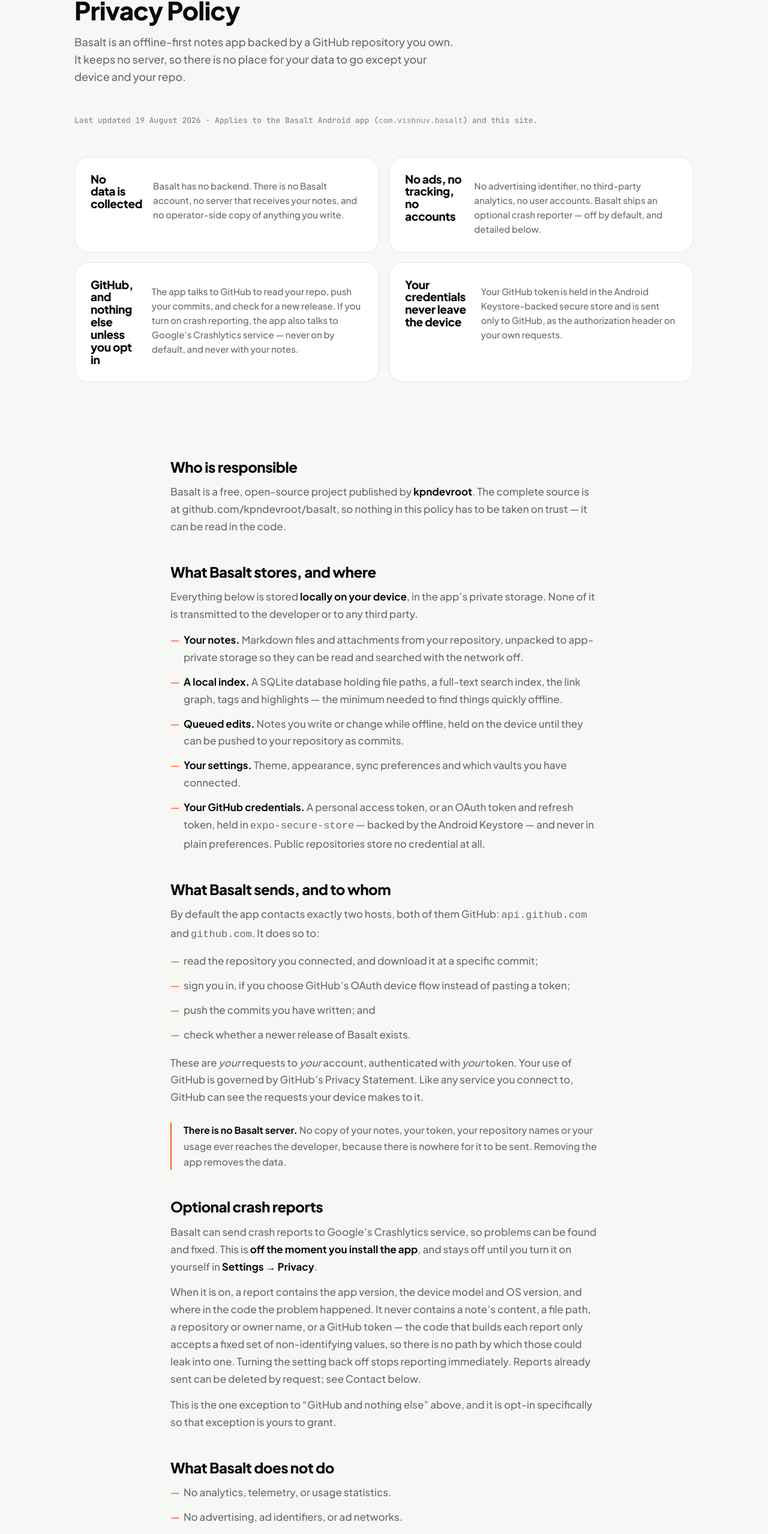
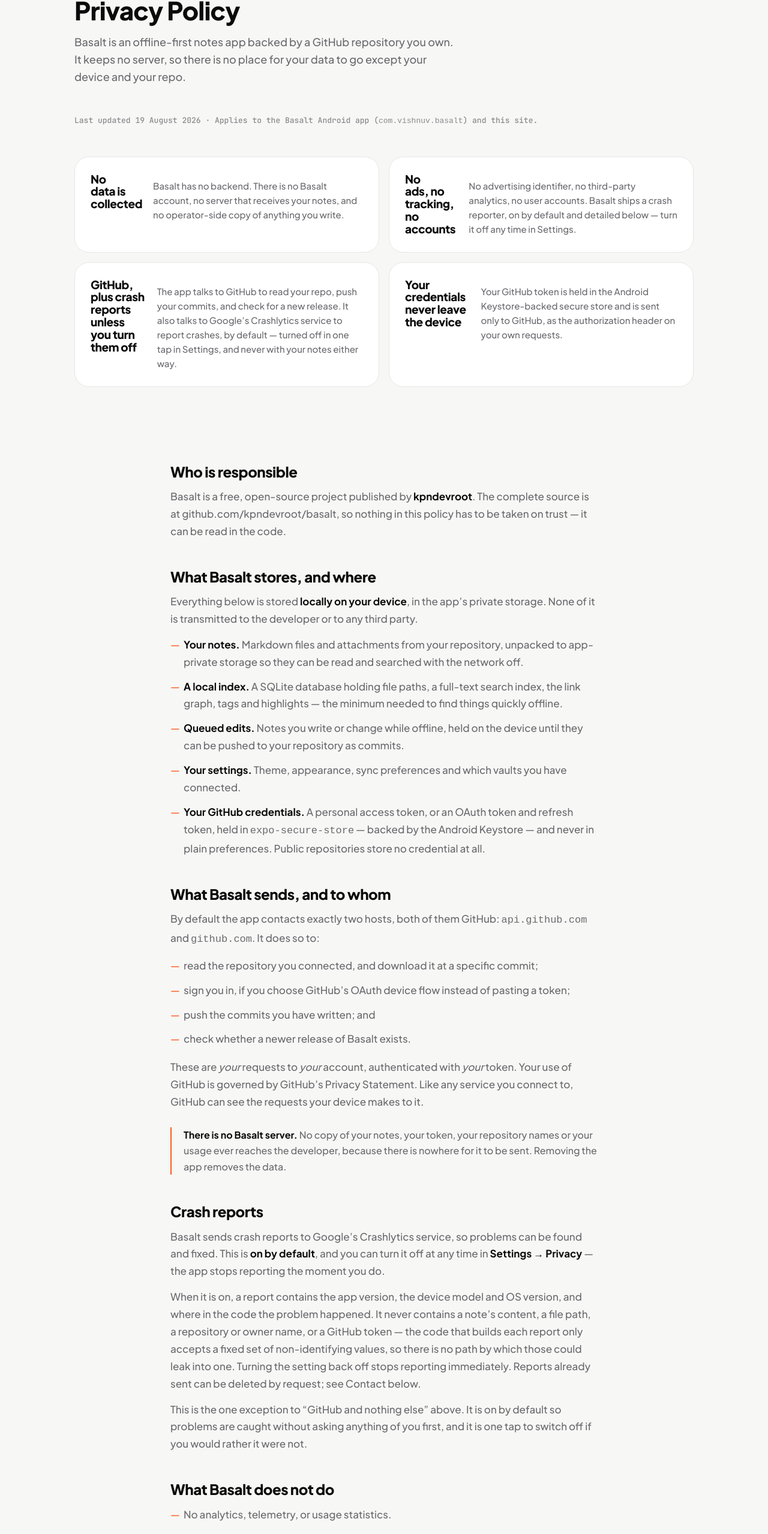
Before and after one commit to kpndevroot/basalt-landing, a Next.js app: page /privacy in a window 1280 px wide. Shown: the part 232-2789 px from the top of the page at 60% size. Built offline with nearby package versions, Linux system fonts and the light colour scheme.

Commit message:
docs: switch crash reporting to on-by-default in the privacy policy

```diff
--- a/app/privacy/page.tsx
+++ b/app/privacy/page.tsx
@@ -10,8 +10,8 @@
  * Play requires a *stable, publicly reachable* policy URL on the listing, and reviewers check that
  * the page's claims match the APK's manifest and its actual network behaviour. So every statement
  * here is one that can be checked against the source: the permission list is
- * `android/app/src/main/AndroidManifest.xml` verbatim, and "optional, off by default, no note
- * content" is a claim about `src/crash/index.ts` and the settings toggle guarding it — both
+ * `android/app/src/main/AndroidManifest.xml` verbatim, and "on by default, no note content, one tap
+ * to turn off" is a claim about `src/crash/index.ts` and the settings toggle guarding it — both
  * readable in the repo, not taken on trust.
  */
 const UPDATED = '19 August 2026';
@@ -19,7 +19,7 @@
 export const metadata: Metadata = {
   title: 'Privacy Policy — Basalt',
   description:
-    'Basalt has no servers and no accounts. Your vault and your GitHub credentials stay on your device. Crash reports are optional, off by default, and never include note content.',
+    'Basalt has no servers and no accounts. Your vault and your GitHub credentials stay on your device. Crash reports are on by default, never include note content, and can be turned off in one tap.',
   alternates: { canonical: '/privacy/' },
 };
 
@@ -31,11 +31,11 @@
   },
   {
     title: 'No ads, no tracking, no accounts',
-    body: 'No advertising identifier, no third-party analytics, no user accounts. Basalt ships an optional crash reporter — off by default, and detailed below.',
+    body: 'No advertising identifier, no third-party analytics, no user accounts. Basalt ships a crash reporter, on by default and detailed below \u2014 turn it off any time in Settings.',
   },
   {
-    title: 'GitHub, and nothing else unless you opt in',
-    body: 'The app talks to GitHub to read your repo, push your commits, and check for a new release. If you turn on crash reporting, the app also talks to Google\u2019s Crashlytics service \u2014 never on by default, and never with your notes.',
+    title: 'GitHub, plus crash reports unless you turn them off',
+    body: 'The app talks to GitHub to read your repo, push your commits, and check for a new release. It also talks to Google\u2019s Crashlytics service to report crashes, by default \u2014 turned off in one tap in Settings, and never with your notes either way.',
   },
   {
     title: 'Your credentials never leave the device',
@@ -166,11 +166,11 @@
             data.
           </div>
 
-          <h3>Optional crash reports</h3>
+          <h3>Crash reports</h3>
           <p>
-            Basalt can send crash reports to Google&rsquo;s Crashlytics service, so problems can be found and fixed. This
-            is <strong>off the moment you install the app</strong>, and stays off until you turn it on yourself in{' '}
-            <strong>Settings &rarr; Privacy</strong>.
+            Basalt sends crash reports to Google&rsquo;s Crashlytics service, so problems can be found and fixed. This
+            is <strong>on by default</strong>, and you can turn it off at any time in{' '}
+            <strong>Settings &rarr; Privacy</strong> &mdash; the app stops reporting the moment you do.
           </p>
           <p>
             When it is on, a report contains the app version, the device model and OS version, and where in the code
@@ -180,8 +180,9 @@
             reporting immediately. Reports already sent can be deleted by request; see Contact below.
           </p>
           <p>
-            This is the one exception to &ldquo;GitHub and nothing else&rdquo; above, and it is opt-in specifically so
-            that exception is yours to grant.
+            This is the one exception to &ldquo;GitHub and nothing else&rdquo; above. It is on by default so problems
+            are caught without asking anything of you first, and it is one tap to switch off if you would rather it
+            were not.
           </p>
 
           <h3>What Basalt does not do</h3>
@@ -191,7 +192,7 @@
             <li>No selling or sharing of personal data — there is none to sell.</li>
             <li>No location, contacts, camera, microphone, or call-log access. The app never requests them.</li>
             <li>No user accounts, profiles, or sign-up.</li>
-            <li>No crash reporting unless you turn it on, and never with note content when you do.</li>
+            <li>No note content, file path, repository or owner name in a crash report, ever \u2014 that holds whether reporting is on or off.</li>
           </ul>
 
           <h3>Permissions, and why each one exists</h3>
```
